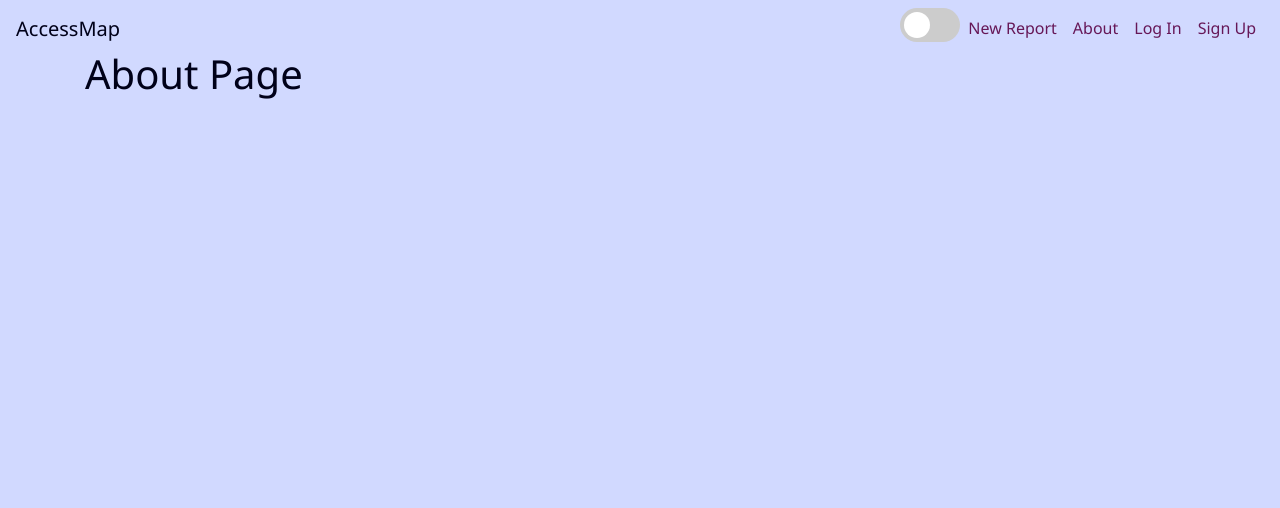
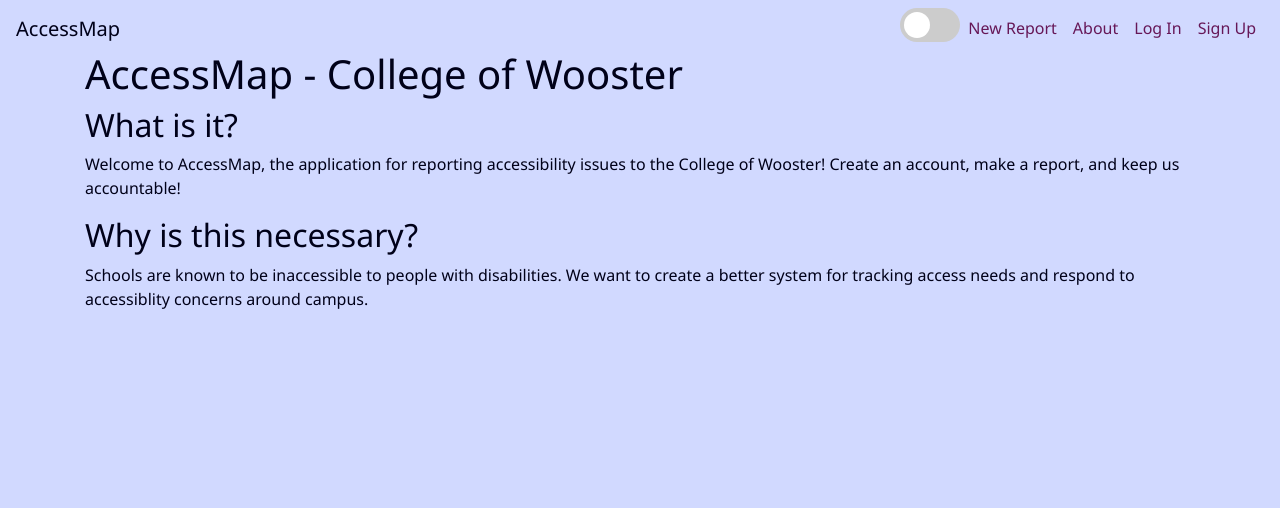
Before and after one commit to emleddin/AccessApp, a Django app: page /about/ in a window 1280 px wide. Shown: the top 508 px of the page. Run offline with Django 3.2, Linux system fonts and the light colour scheme; style sheets or scripts are compiled from the project's sources; some libraries are stand-ins or nearby versions.

Commit message:
Update About, CONTRIBUTING

```diff
--- a/pages/templates/about.html
+++ b/pages/templates/about.html
@@ -3,5 +3,22 @@
 {% block title %}About{% endblock title %}
 
 {% block content %}
-    <h1>About Page</h1>
+    <h1>AccessMap - College of Wooster</h1>
+
+    <h2> What is it? </h2>
+
+    <p>
+    Welcome to AccessMap, the application for reporting accessibility issues
+    to the College of Wooster!
+    Create an account, make a report, and keep us accountable!
+    </p>
+
+    <h2> Why is this necessary? </h2>
+
+    <p>
+      Schools are known to be inaccessible to people with disabilities.
+      We want to create a better system for tracking access needs and respond
+      to accessiblity concerns around campus.
+    </p>
+
 {% endblock content %}
```
Also changed, not shown: CONTRIBUTING.md (+12 -0 lines), accounts/migrations/0001_initial.py, reports/migrations/0001_initial.py.
